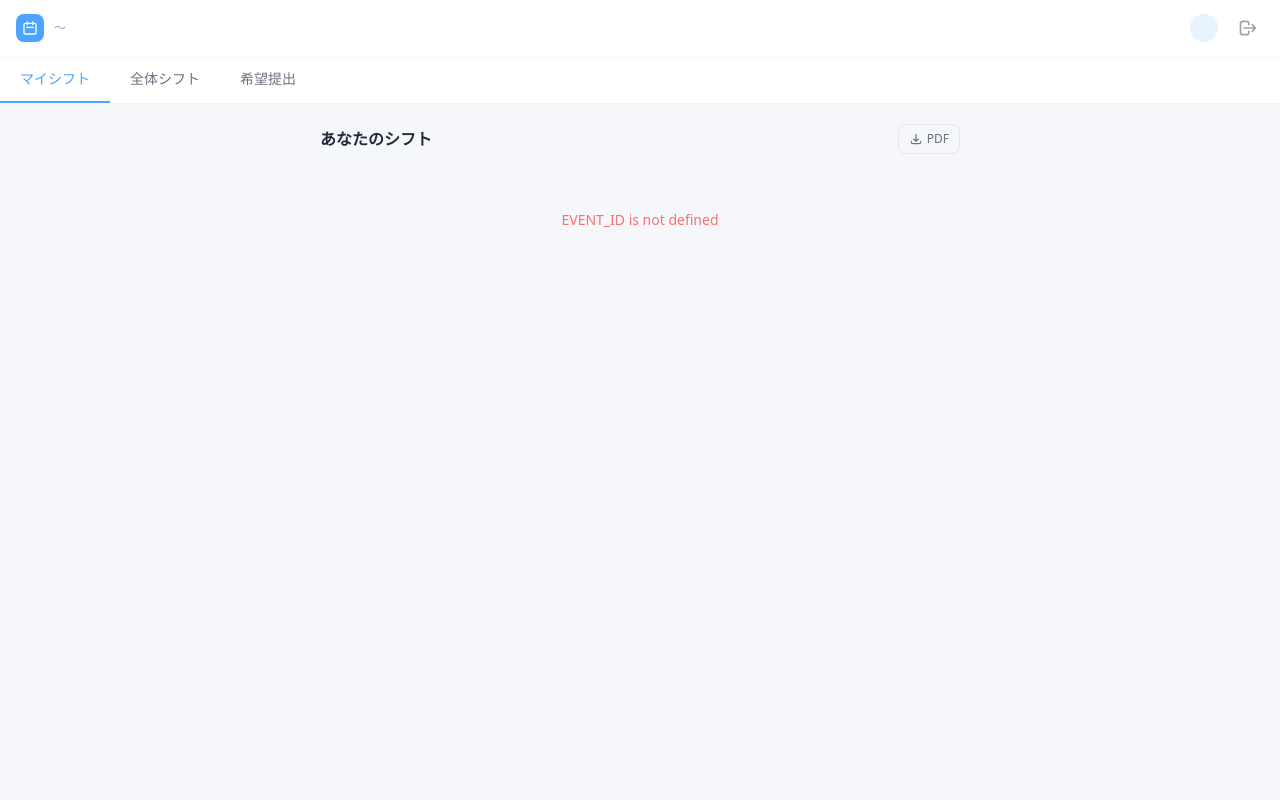
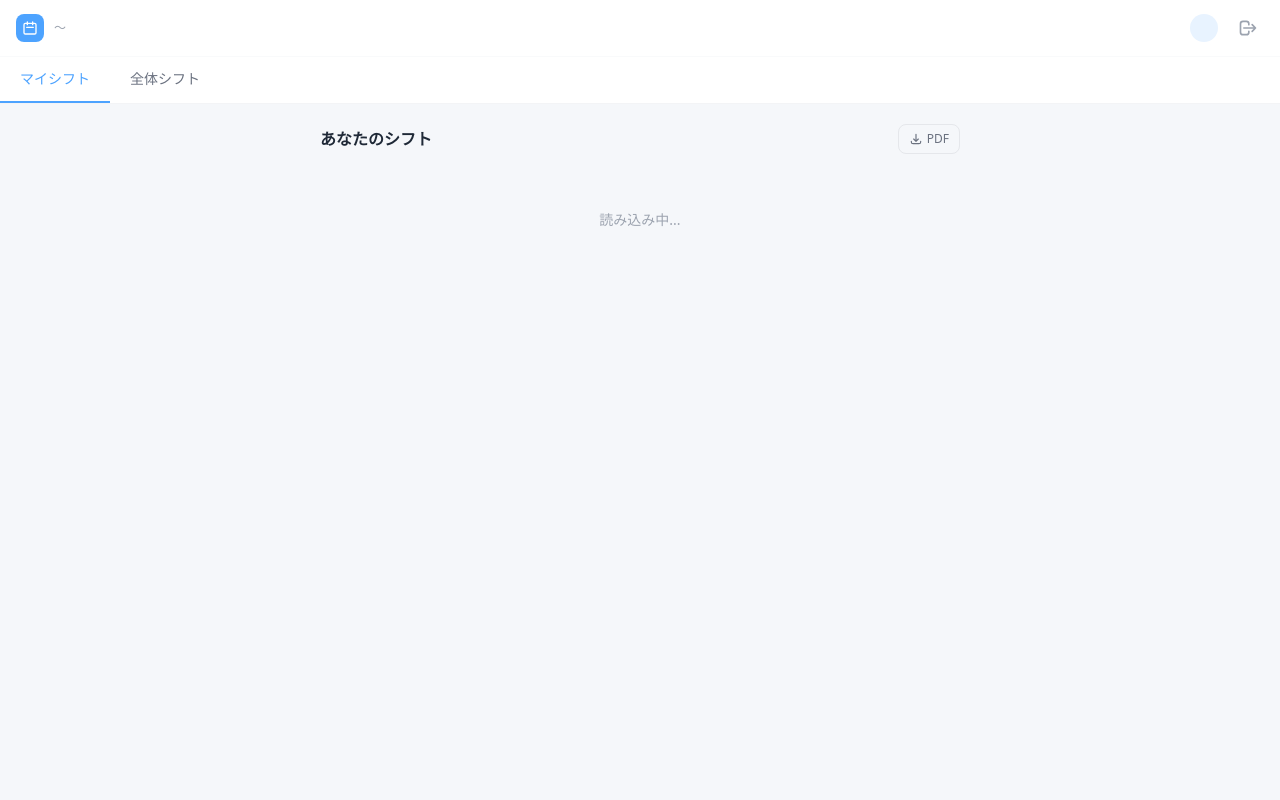
Before and after one commit to s2422092/ClearShift, a Flask app: template templates/viewer/dashboard.html in a window 1280 px wide. Run offline with Flask 3, Linux system fonts and the light colour scheme; the template is opened without the code that fills it, so the values that code supplies are empty; parts of the project's set-up code (start-up, migrations or seed data) failed here and were passed over; some libraries are stand-ins or nearby versions.

Commit message:
シフト閲覧者においてマイシフトと全体シフトの両方のみの閲覧にしておいて

```diff
--- a/templates/viewer/dashboard.html
+++ b/templates/viewer/dashboard.html
@@ -44,10 +44,6 @@
       <button data-vtab="all"
         class="vtab-btn flex-shrink-0 px-5 py-3 text-sm font-medium border-b-2 border-transparent text-gray-500 hover:text-gray-700 transition-colors">
         全体シフト
-      </button>
-      <button data-vtab="availability"
-        class="vtab-btn flex-shrink-0 px-5 py-3 text-sm font-medium border-b-2 border-transparent text-gray-500 hover:text-gray-700 transition-colors">
-        希望提出
       </button>
     </div>
   </header>
@@ -118,23 +114,6 @@
     </div>
   </div>
 
-  <!-- ── 希望提出タブ ── -->
-  <div id="vtab-availability" class="vtab-content hidden">
-    <div class="max-w-2xl mx-auto px-4 py-5">
-      <h2 class="text-base font-semibold text-gray-800 mb-1">参加希望の提出</h2>
-      <p class="text-sm text-gray-500 mb-4">各日程の参加可否を選択してください。</p>
-      <div id="availability-form" class="space-y-2">
-        <div class="text-center py-10 text-gray-400 text-sm">読み込み中...</div>
-      </div>
-      <button id="btn-submit-avail"
-        class="hidden mt-4 w-full py-3 bg-primary text-white rounded-xl text-sm font-semibold hover:bg-primary-dark transition-colors active:scale-[.99]">
-        希望を送信する
-      </button>
-      <div id="avail-success" class="hidden mt-3 text-sm text-green-600 bg-green-50 px-4 py-3 rounded-lg text-center">
-        希望を送信しました。
-      </div>
-    </div>
-  </div>
 
 </div>
 
```
